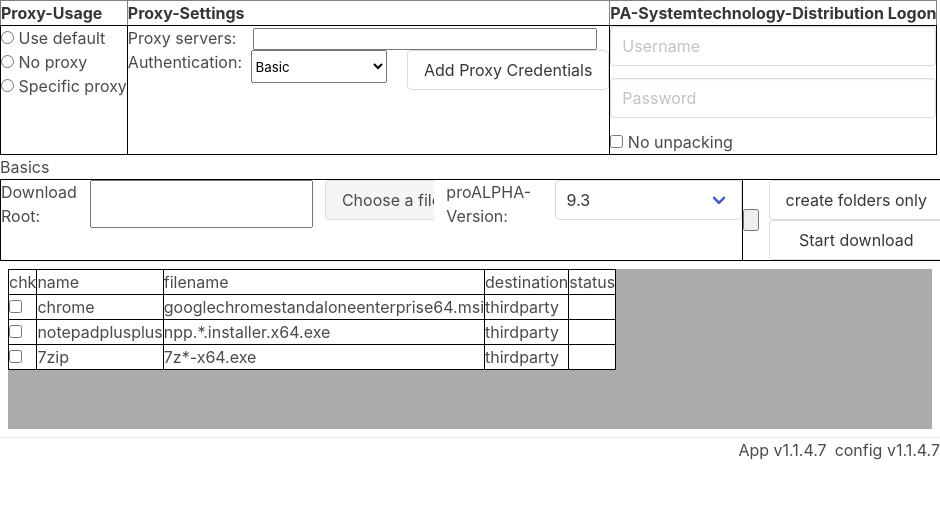
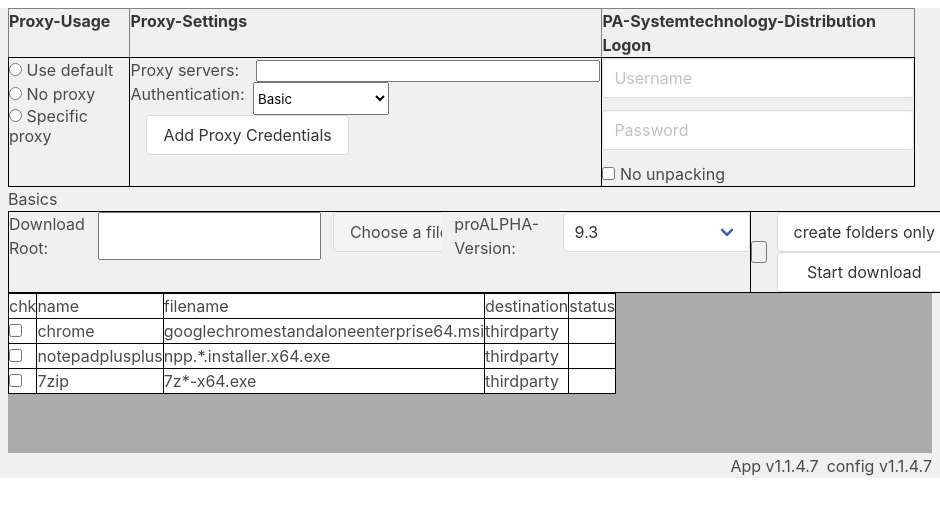
Before and after one commit to JuniorNana/Download-Manager, an Electron app: page src/index.html in a window 940 px wide. Drawn offline with Linux system fonts and the light colour scheme; files whose address does not match are found by name.

Commit message:
Frontend-final

```diff
--- a/main.js
+++ b/main.js
@@ -1,12 +1,12 @@
-// Modules to control application life and create native browser window
 const { app, BrowserWindow } = require('electron')
 const path = require('path')
 
-function createWindow () {
+function createWindow() {
   // Create the browser window.
   const mainWindow = new BrowserWindow({
     width: 940,
     height: 520,
+    resizable: false, // Add this line to disable window resizing
     webPreferences: {
       preload: path.join(__dirname, 'src/preload.js')
     }
@@ -39,5 +39,5 @@ app.on('window-all-closed', function () {
   if (process.platform !== 'darwin') app.quit()
 })
 
-// In this file you can include the rest of your app's specific main process
+// In this file, you can include the rest of your app's specific main process
 // code. You can also put them in separate files and require them here.
--- a/src/index.html
+++ b/src/index.html
@@ -9,10 +9,10 @@
   <title>PA-Download</title>
 </head>
 
-<body>
-  <div class="is-size-1-desktop is-fullwidth is-medium">
+<body style="background-color: #F0F0F0;">
+  <div style="margin: 8px;" class="is-size-1-desktop is-fullwidth is-medium">
     <form>
-      <table border="1">
+      <table border="1" style="width: 96.5vw">
         <tr>
           <th>Proxy-Usage</th>
           <th>Proxy-Settings</th>
@@ -122,7 +122,7 @@
      </table>
     </fieldset>
 
-    <div class="container" style="margin: 8px;">
+    <div class="container">
       <div class="table-container">
         <table border="1" style="background-color: white;">
           <tr>
```
